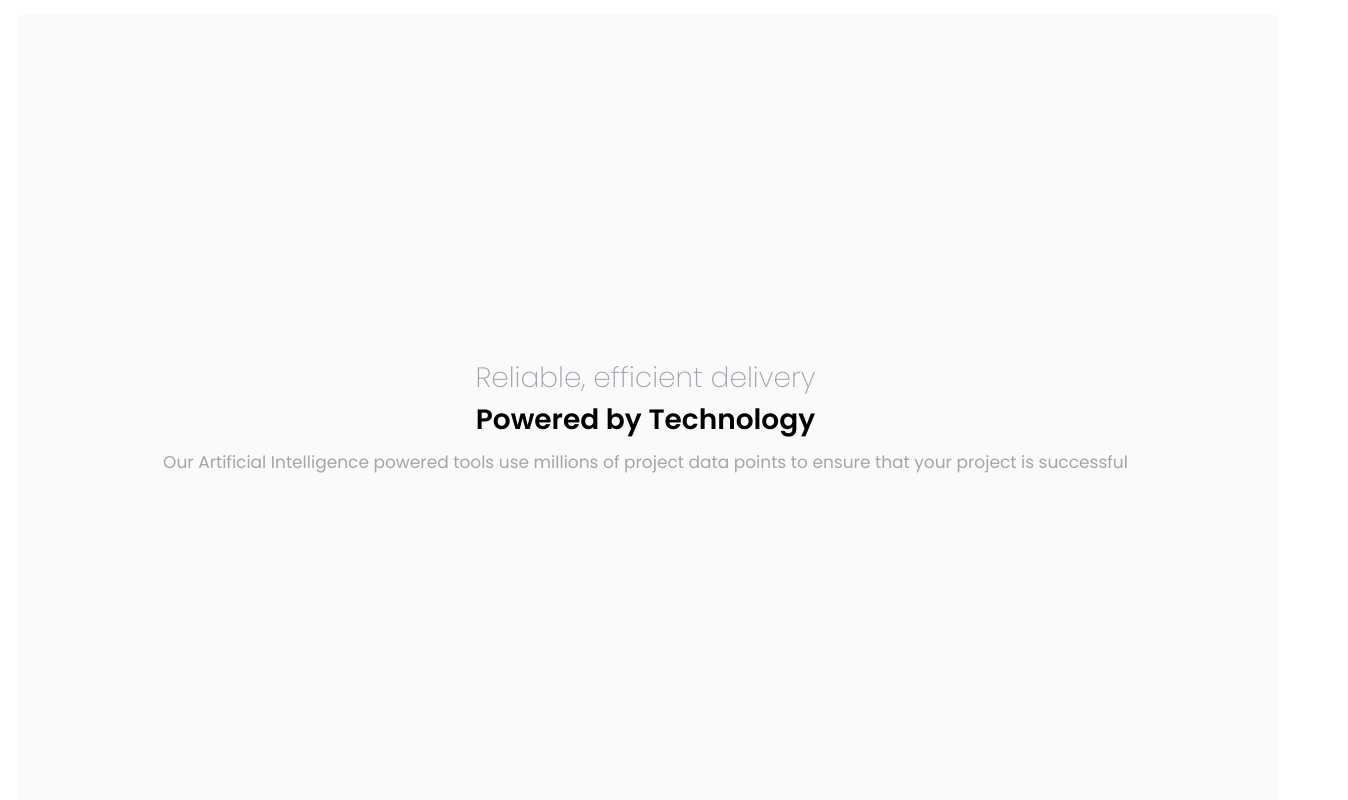
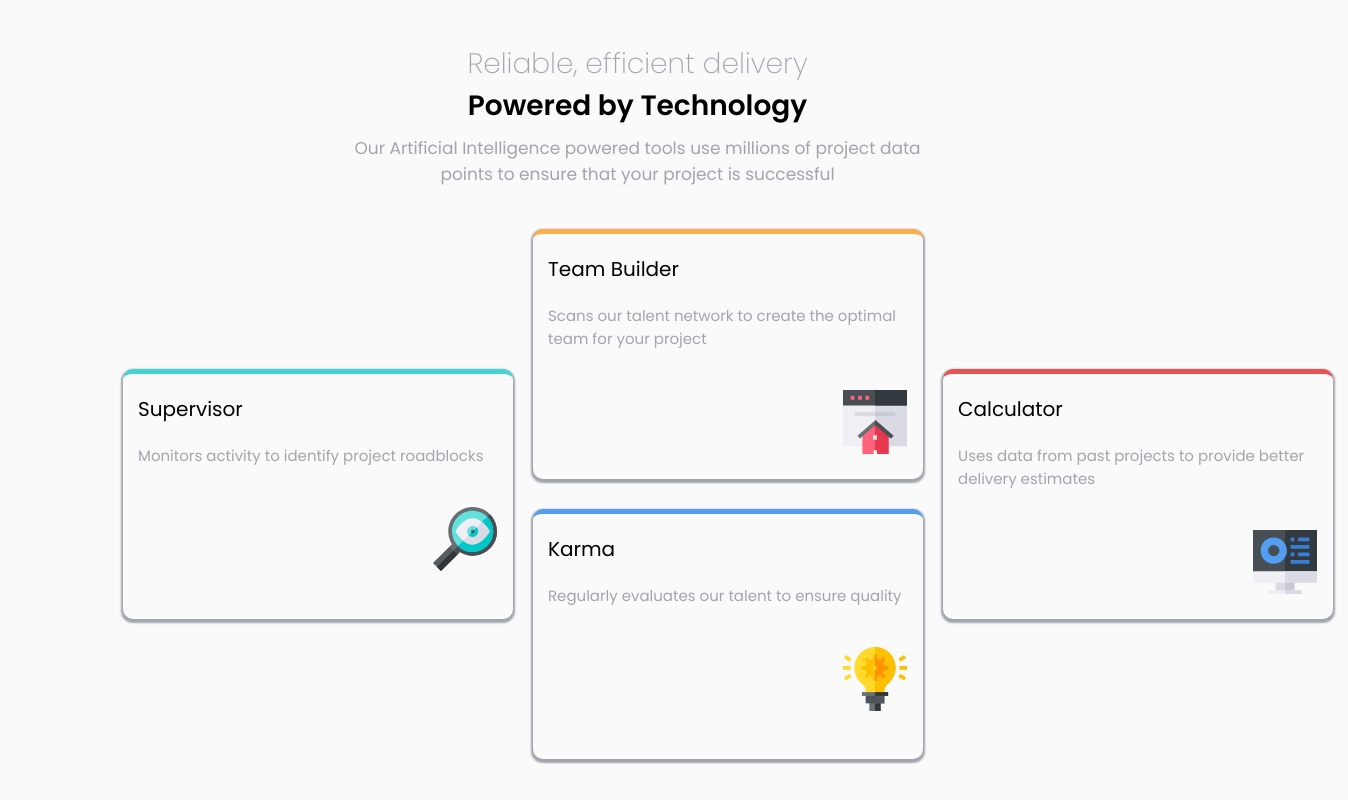
Before and after one commit to infoshareacademy/jfddr8-project-html-css, a plain HTML site: page Project 2/four-card-feature/index.html in a window 1280 px wide. Shown: the top 800 px of the page, 1348 px wide, since content can reach past the window. Drawn offline with Linux system fonts and the light colour scheme.

Commit message:
another try

```diff
--- a/Project 2/four-card-feature/index.html
+++ b/Project 2/four-card-feature/index.html
@@ -22,29 +22,33 @@
     </div>
   </div>
     <div class="container-2">
-      <div class="box-1 box">
+      <div class="left">
+        <div class="box-1 box ">
           <p class="subtitle">Supervisor</p>
           <p class="item-4">Monitors activity to identify project roadblocks</p>
           <img class="picture" src="images/icon-supervisor.svg">
         </div>
-
-      <div class="box-2 box">
-        <p class="subtitle">Calculator</p>
-        <p class="item-4">Uses data from past projects to provide better delivery estimates</p>
-        <img class="picture" src="images/icon-calculator.svg">
       </div>
-
+      <div class="center">
         <div class="box-3 box">
           <p class="subtitle">Team Builder</p>
           <p class="item-4">Scans our talent network to create the optimal team for your project</p>
           <img class="picture" src="images/icon-team-builder.svg">
         </div>
-
         <div class="box-4 box">
         <p class="subtitle">Karma</p>
         <p class="item-4">Regularly evaluates our talent to ensure quality</p>
         <img class="picture" src="images/icon-karma.svg">
         </div>
       </div>
+      <div class="right">
+        <div class="box-2 box ">
+          <p class="subtitle">Calculator</p>
+          <p class="item-4">Uses data from past projects to provide better delivery estimates</p>
+          <img class="picture" src="images/icon-calculator.svg">
+        </div>
+      </div>
+
+    </div>
 </body>
 </html>
--- a/Project 2/four-card-feature/style.css
+++ b/Project 2/four-card-feature/style.css
@@ -4,17 +4,16 @@
     font-family: "Poppins";
     padding-right: 5px;
     padding-left: 5px;
+    background-color: hsl(0,0%,98%)
 }
 
 html,
 body {
-    width: 100%;
     height: 100%;
 }
 
 .container-1 {
     display: flex;
-    height: 100%;
     background-color: hsl(0,0%,98%);
     flex-direction: column;
     justify-content: center;
@@ -23,11 +22,10 @@ body {
 }
 
 .text-1 {
-    justify-content: center;
     flex-direction: column;
     display: flex;
-    align-items: center;
     margin-bottom: 10px;
+    width: 600px;
 }
 
 .item {
@@ -53,26 +51,29 @@ body {
 .item-3 {
     margin-top: 8px;
     font-size: 17px;
+    text-align: center;
+
 }
 
 .container-2 {
-    height: 100%;
-    width: 100%;
+
     display: flex;
     background-color: hsl(0,0%,98%);
     margin: 15px 0px;
-    flex-direction: column;
     justify-content: start;
     align-items: center;
+    padding-left: 100px;
 }
 
 .box {
-    align-self: flex-start;
+    height: 250px;
+    width: 390px;
     color: hsl(229, 6%, 66%);
     padding: 0px 0px;
     border-radius: 10px;
     margin: 0px 10px 30px 0px;
     padding: 0px 15px 5px 10px;
+    box-shadow: 0 2px 2px 2px hsl(229, 6%, 66%);
 }
 
 .subtitle {
@@ -81,43 +82,36 @@ body {
 }
 
 .box-1 {
-    width: 400px;
-    height: 250px;
-    border: 1px solid hsl(229, 6%, 66%);
+    /* border:hsl(229, 6%, 66%); */
     border-top: 5px solid;
     border-top-color: hsl(180, 62%, 55%);
     position: relative;
+
 }
 
 .box-2 {
-    width: 400px;
-    height: 250px;
-    border: 1px solid hsl(229, 6%, 66%);
+    /* border: 1px solid hsl(229, 6%, 66%); */
     border-top: 5px solid;
     border-top-color: hsl(0, 78%, 62%);
     position: relative;
 }
 
 .box-3 {
-    width: 400px;
-    height: 250px;
-    border: 1px solid hsl(229, 6%, 66%);
+    /* border: 1px solid hsl(229, 6%, 66%); */
     border-top: 5px solid;
     border-top-color: hsl(34, 97%, 64%);
     position: relative;
 }
 
 .box-4 {
-    width: 400px;
-    height: 250px;
-    border: 1px solid hsl(229, 6%, 66%);
+    /* border: 1px solid hsl(229, 6%, 66%); */
     border-top: 5px solid;
     border-top-color: hsl(212, 86%, 64%);
     position: relative;
 }
 
 .picture {
-    position: absolute;
-    bottom: 30px;
-    right: 30px;
+    padding-left: 300px;
+    padding-top: 25px;
+
 }
--- /dev/null
+++ b/Project 3/style.css
@@ -0,0 +1,32 @@
+* {
+    box-sizing: border-box;
+    margin: 0;
+    padding: 0;
+}
+
+body {
+    height: 100vh;
+    background-color: #333;
+}
+
+.container {
+    display: grid;
+    grid-template-columns: 1fr;
+    grid-template-rows: 100px 1fr 1fr 1fr 1fr 1fr 1fr;
+}
+
+.box {
+    border: 3px solid white;
+}
+
+nav.box {
+    position: relative;
+}
+
+.menu {
+    position: absolute;
+    top: calc(50%-50px);
+    right: 0%;
+    margin-right: 20px;
+    transform: scale(2.5);
+}
```
Lines whose indentation alone changed are shown as unchanged.
